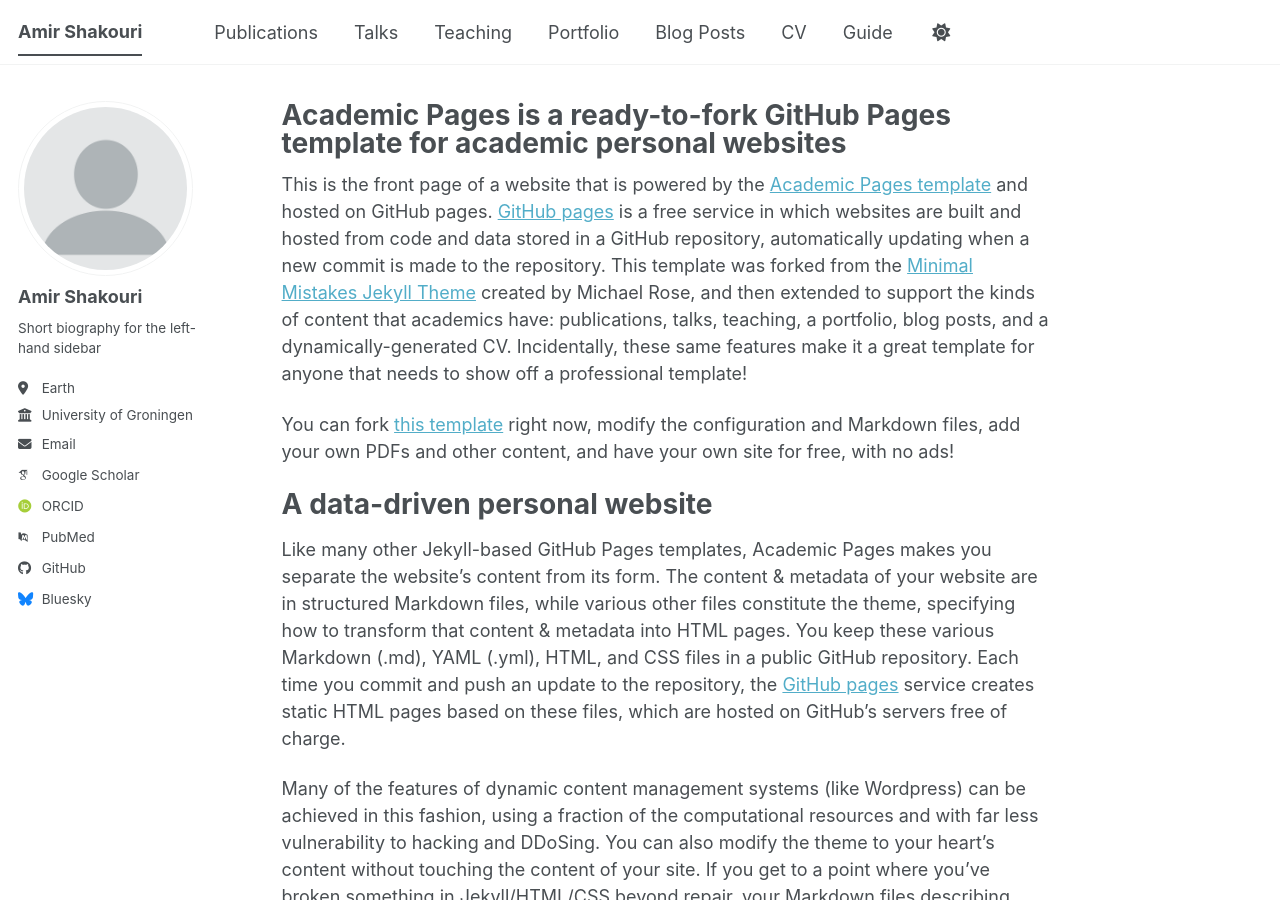
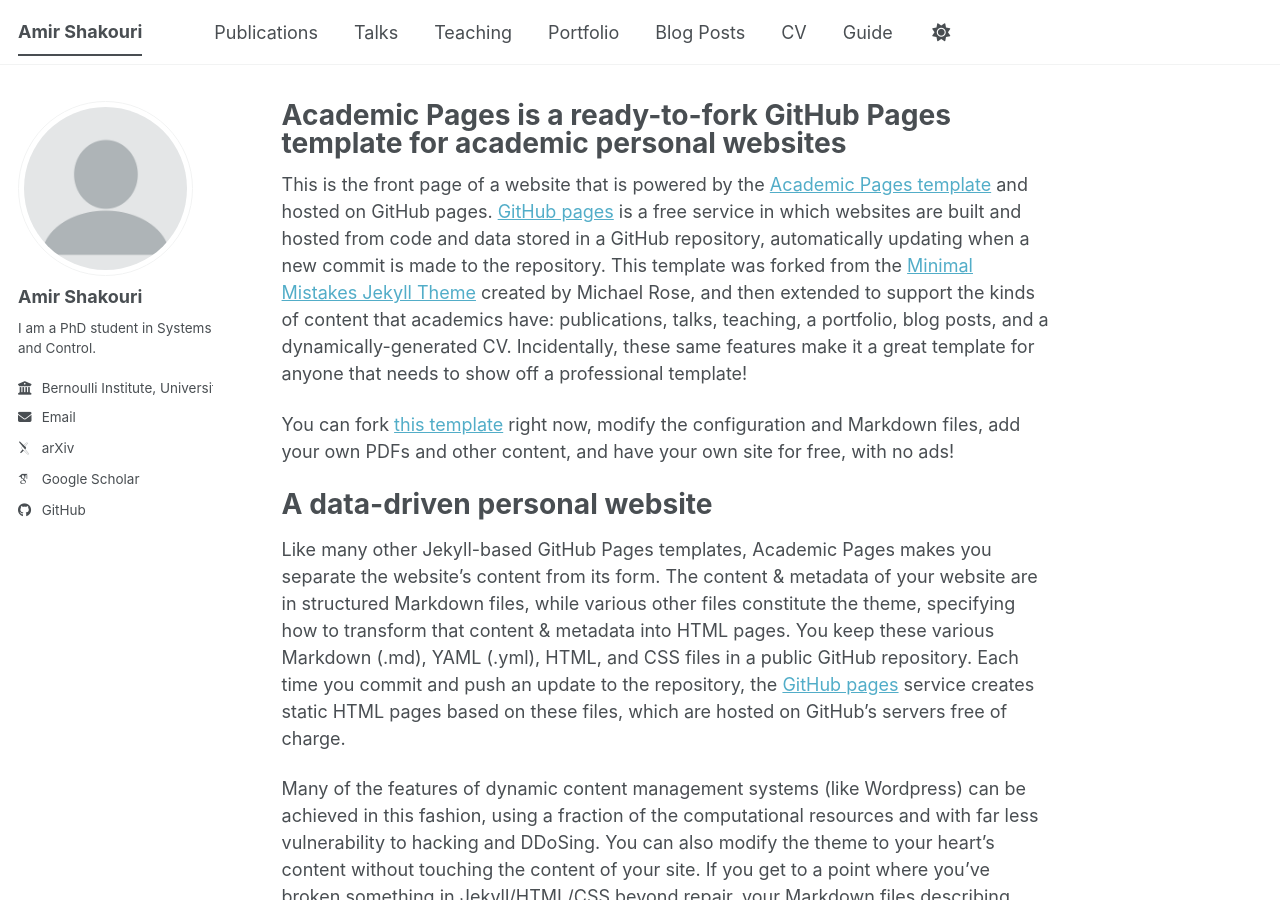
Before and after one commit to a-shakouri/a-shakouri.github.io, a Jekyll site: the page built from _pages/about.md, in a window 1280 px wide and 900 px high. Built offline with Jekyll 4.4.1, drawn with Linux system fonts in a browser that asks for light colours; some web fonts are replaced; a script bundle is joined from its source files by our own code; library files that are not in the unit come from our copies.

Commit message:
Update _config.yml

```diff
--- a/_config.yml
+++ b/_config.yml
@@ -26,22 +26,22 @@
   avatar           : "profile.png"
   name             : "Amir Shakouri"
   pronouns         : # example: "she/her"
-  bio              : "Short biography for the left-hand sidebar"
-  location         : "Earth"
-  employer         : "University of Groningen"
+  bio              : "I am a PhD student in Systems and Control."
+  location         :
+  employer         : "Bernoulli Institute, University of Groningen"
   uri              : # URL
   email            : "a_shakouri@outlook.com"
 
   # Academic websites
   academia         : # URL
-  arxiv            : # URL - Update with the correct link to your profile
-  googlescholar    : "https://scholar.google.com/citations?user=PS_CX0AAAAAJ"
+  arxiv            :  "https://arxiv.org/a/shakouri_a_1"# URL - Update with the correct link to your profile
+  googlescholar    : "https://scholar.google.com/citations?hl=en&user=8hk3C9wAAAAJ&view_op=list_works"
   inspire-hep      : # URL
   impactstory      : # URL
-  orcid            : "https://orcid.org/yourorcidurl"
+  orcid            :
   semantic         : # URL
   ssrn             : # URL
-  pubmed           : "https://www.ncbi.nlm.nih.gov/pubmed/?term=john+snow"
+  pubmed           : #
   researchgate     : # URL
   scopus           : # URL
   zotero           : # URL
@@ -51,13 +51,13 @@
   bitbucket        : # Username - Update with your username on the site
   codepen          : # Username
   dribbble         : # Username
-  github           : "academicpages"
+  github           : "https://github.com/a-shakouri"
   kaggle           : # Username
   stackoverflow    : # User number or user number and name (i.e., use "1" or "1/jeff-atwood")
 
   # Social media
   artstation       : # Username
-  bluesky          : "bsky.app" # Replace this with you Bluesky username
+  bluesky          :
   facebook         : # Username
   flickr           : # Username
   foursquare       : # Username
```
